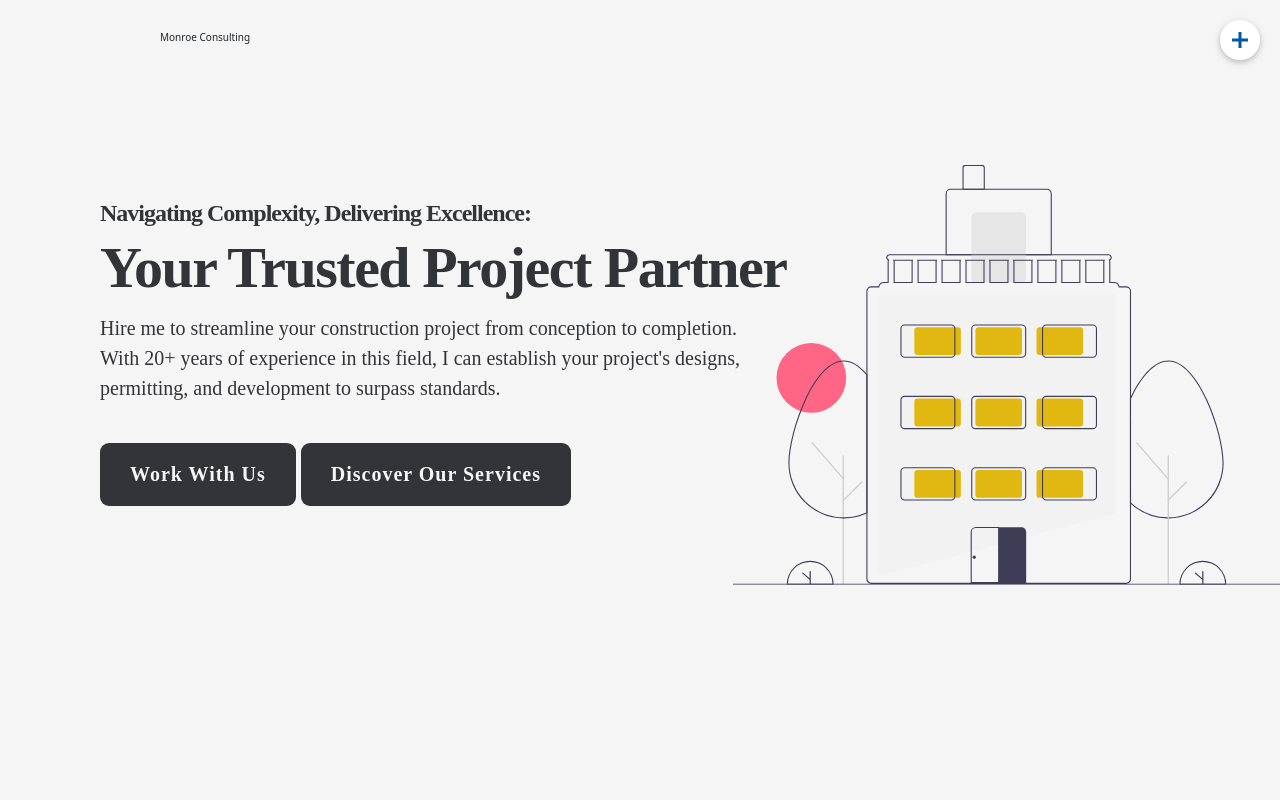
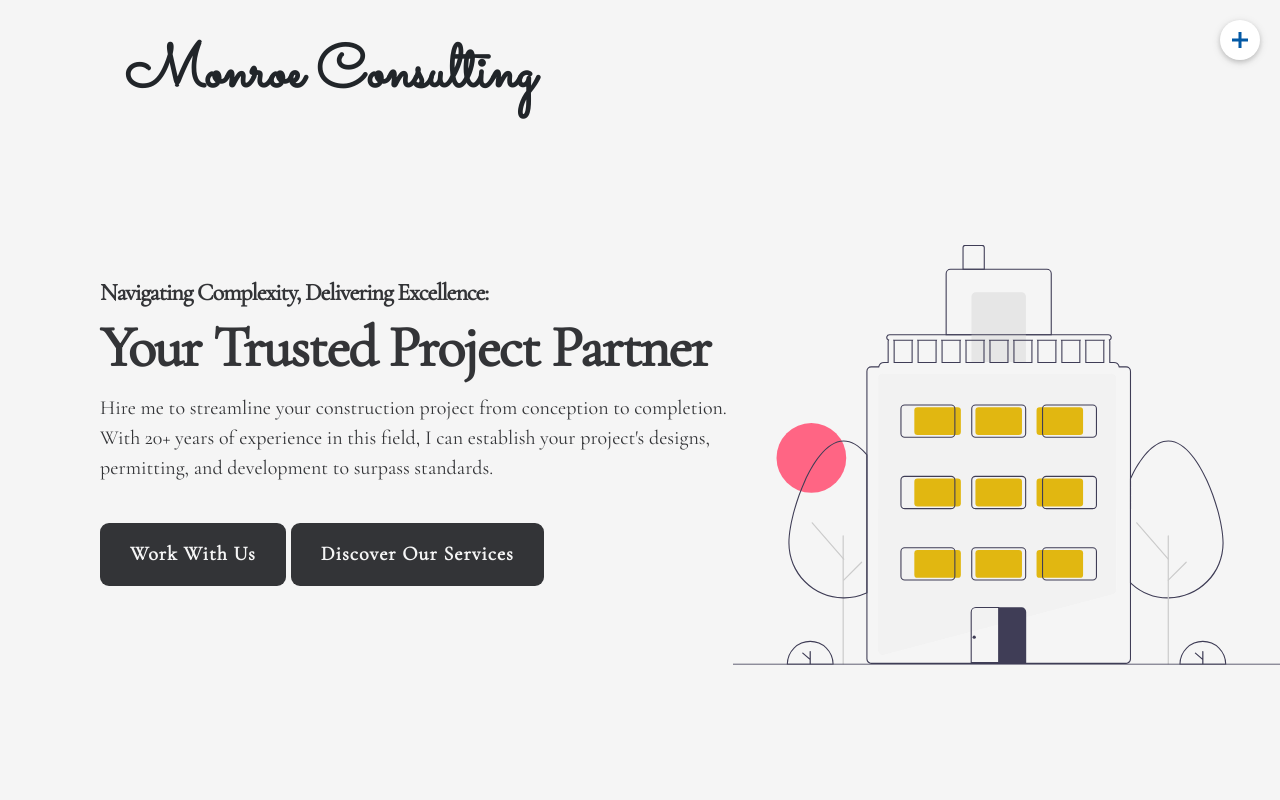
Before and after one commit to Caleb-Rogers/bmonroe-consulting, a Next.js app: page / in a window 1280 px wide. Shown: the top 800 px of the page. Built offline with nearby package versions, Linux system fonts and the light colour scheme.

Commit message:
New Fonts

```diff
--- a/src/components/Hero/Hero.css
+++ b/src/components/Hero/Hero.css
@@ -22,8 +22,7 @@ body {
   display: grid;
   grid-template-columns: 2fr 1fr;
   max-width: 2080px;
-  margin: 40px 0;
-  padding-left: 16rem;
+  padding: 16rem 0 0 16rem;
 }
 
 /* LEFT PAGE */
--- a/src/components/Navbar/Navbar.css
+++ b/src/components/Navbar/Navbar.css
@@ -6,12 +6,17 @@ body {
   margin: 0;
   padding: 0;
   box-sizing: border-box;
+  font-family: "Cormorant Garamond", serif;
 }
 
 .logo {
+  font-family: "Sacramento", cursive;
   position: fixed;
   top: 3rem;
-  left: 16rem;
+  left: 12.5rem;
+  font-size: 6rem;
+  font-weight: 900;
+  cursor: pointer;
 }
 
 .nav-container {
--- a/src/pages/_document.js
+++ b/src/pages/_document.js
@@ -13,6 +13,9 @@ class MyDocument extends Document {
             referrerPolicy="no-referrer"
           />
           <link rel="stylesheet" href="https://cdn.jsdelivr.net/npm/swiper@11/swiper-bundle.min.css" />
+          <link rel="preconnect" href="https://fonts.googleapis.com"></link>
+          <link rel="preconnect" href="https://fonts.gstatic.com" crossOrigin></link>
+          <link href="https://fonts.googleapis.com/css2?family=Cormorant+Garamond&family=Sacramento&display=swap" rel="stylesheet"></link>
         </Head>
         <body>
           <Main />
--- a/styles/globals.css
+++ b/styles/globals.css
@@ -5,9 +5,6 @@
 }
 
 html {
-  /* font-size: 10px; */
-  /* 10px / 16px = 0.625 = 62.5% */
-  /* Percentage of user's browser font-size setting */
   font-size: 62.5%;
   background-color: #333437;
 }
@@ -16,14 +13,6 @@ body {
   line-height: 1;
   font-weight: 400;
   color: #2f2e41;
-  font-family: -apple-system, BlinkMacSystemFont, "Segoe UI", "Roboto", "Oxygen",
-    "Ubuntu", "Cantarell", "Fira Sans", "Droid Sans", "Helvetica Neue",
-    sans-serif;
-  -webkit-font-smoothing: antialiased;
-  -moz-osx-font-smoothing: grayscale;
+  font-family: "Cormorant Garamond", serif;
+  font-family: "Sacramento", cursive;
 }
-
-code {
-  font-family: source-code-pro, Menlo, Monaco, Consolas, "Courier New",
-    monospace;
-}
```
